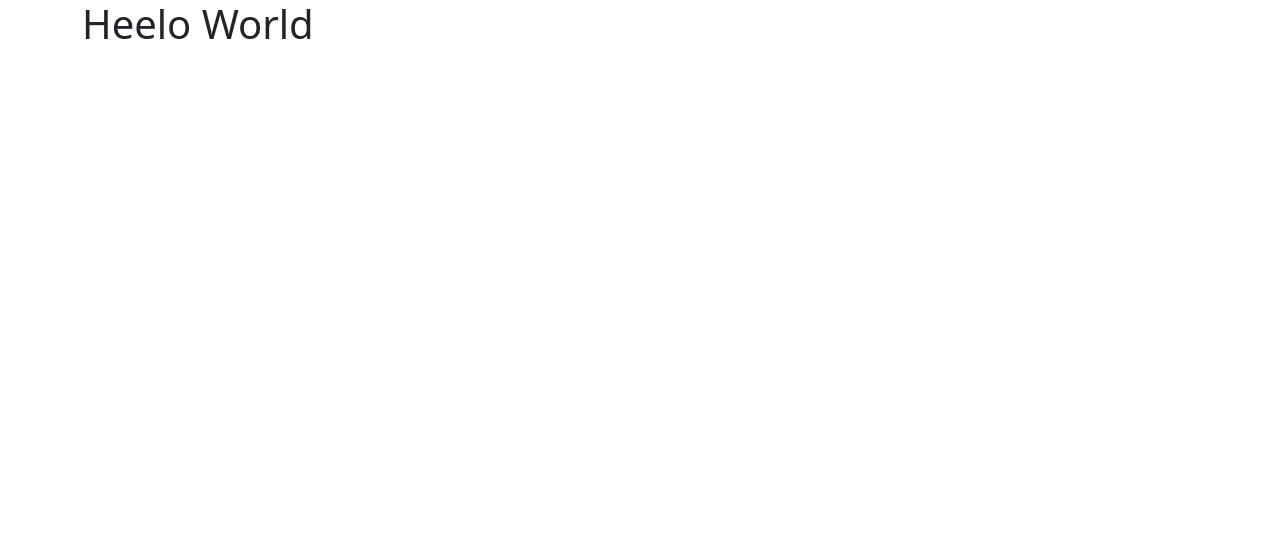
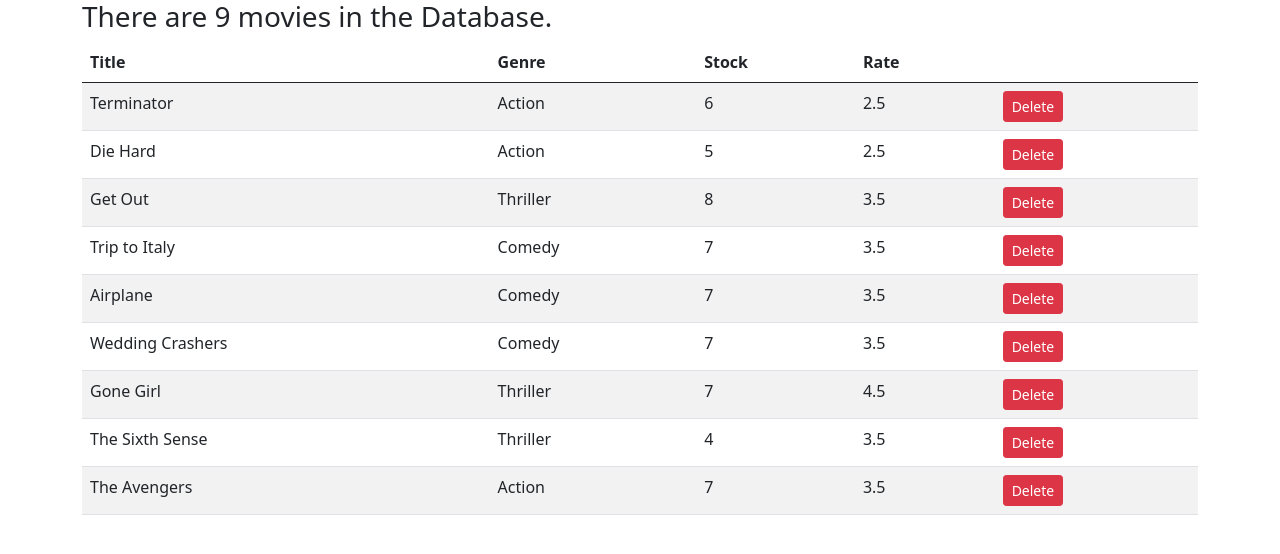
Before and after one commit to SKeerthi02/React-Vidly, a React (Create React App) app: page / in a window 1280 px wide. Shown: the top 554 px of the page. Built offline with nearby package versions, Linux system fonts and the light colour scheme.

Commit message:
rendering a list of movies from the database

```diff
--- a/src/App.js
+++ b/src/App.js
@@ -1,9 +1,12 @@
 import './App.css';
+
+import React from 'react';
+import Movies from "./components/movies";
 
 function App() {
   return (
         <main className="container">
-          <h1>Heelo World</h1>
+          <Movies/>
         </main>
   );
 }
--- /dev/null
+++ b/src/components/movies.jsx
@@ -0,0 +1,52 @@
+import React, {Component} from 'react';
+import {getMovies} from "../services/fakeMovieService";
+
+class Movies extends Component {
+
+    state = {
+        movies : getMovies()
+    }
+
+    handleDelete = movie => {
+        const movies = this.state.movies.filter(m => m !== movie)
+        this.setState({movies})
+    }
+    render() {
+        return (
+            <div>
+                <div className="example-container">
+                    <h3>There are {this.getTotalMovies()} movies in the Database.</h3>
+                </div>
+                <table className="table table-striped">
+                    <thead>
+                    <tr>
+                        <th>Title</th>
+                        <th >Genre</th>
+                        <th >Stock</th>
+                        <th>Rate</th>
+                        <th></th>
+                    </tr>
+                    </thead>
+                    <tbody>
+                    {this.state.movies.map(movie =>
+                        <tr key={movie._id}>
+                            <td>{movie.title}</td>
+                            <td>{movie.genre.name}</td>
+                            <td>{movie.numberInStock}</td>
+                            <td>{movie.dailyRentalRate}</td>
+                            <td><button onClick={() => this.handleDelete(movie)} className="btn btn-danger btn-sm ">Delete</button></td>
+                        </tr>
+                    )}
+                    </tbody>
+                </table>
+            </div>
+        );
+    }
+
+    getTotalMovies(){
+        return this.state.movies.length;
+    }
+
+}
+
+export default Movies;
--- a/src/index.js
+++ b/src/index.js
@@ -5,6 +5,7 @@
 import reportWebVitals from './reportWebVitals';
 import 'bootstrap/dist/css/bootstrap.css';
 import 'font-awesome/css/font-awesome.css';
+
 
 ReactDOM.render(
   <React.StrictMode>
```
